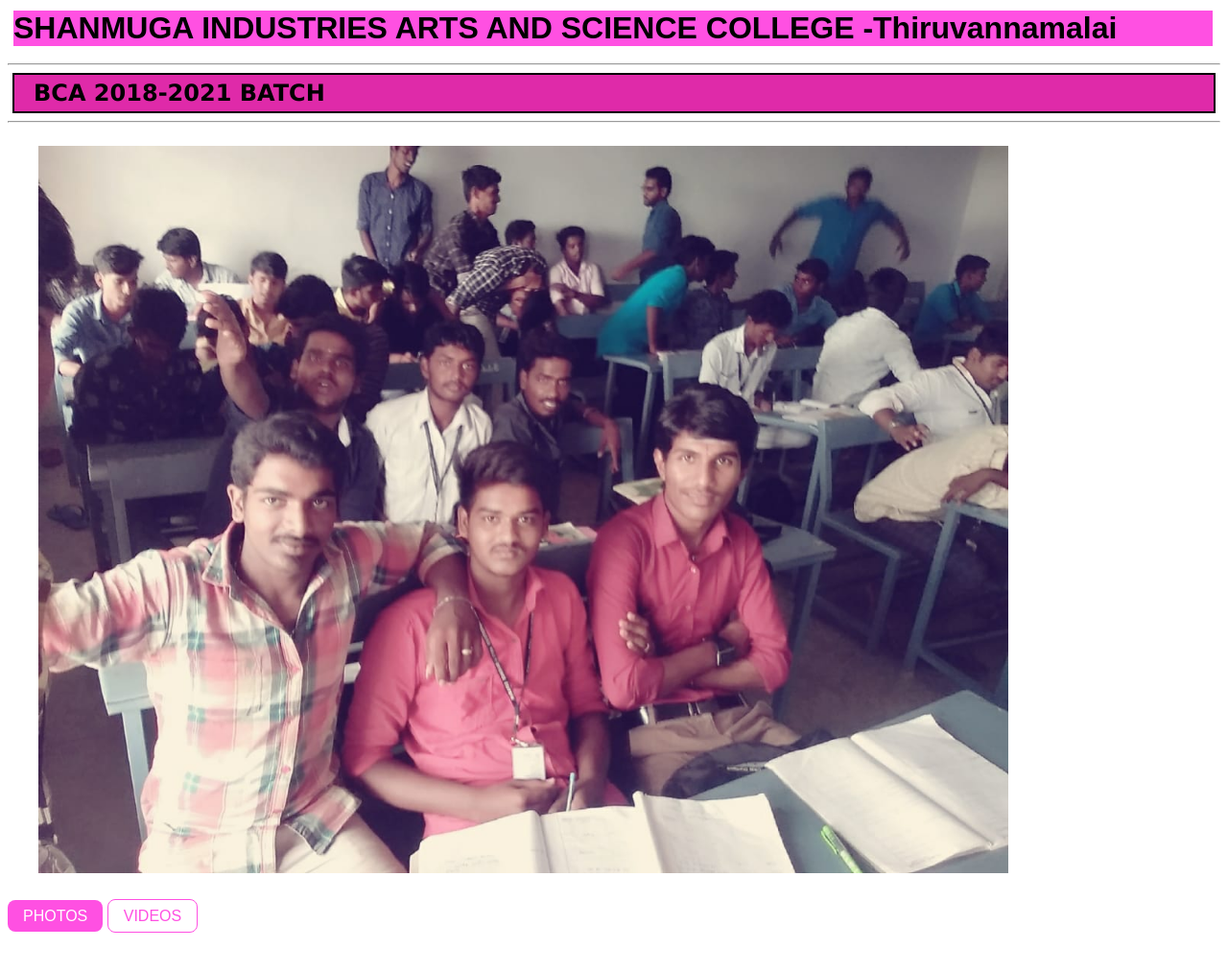
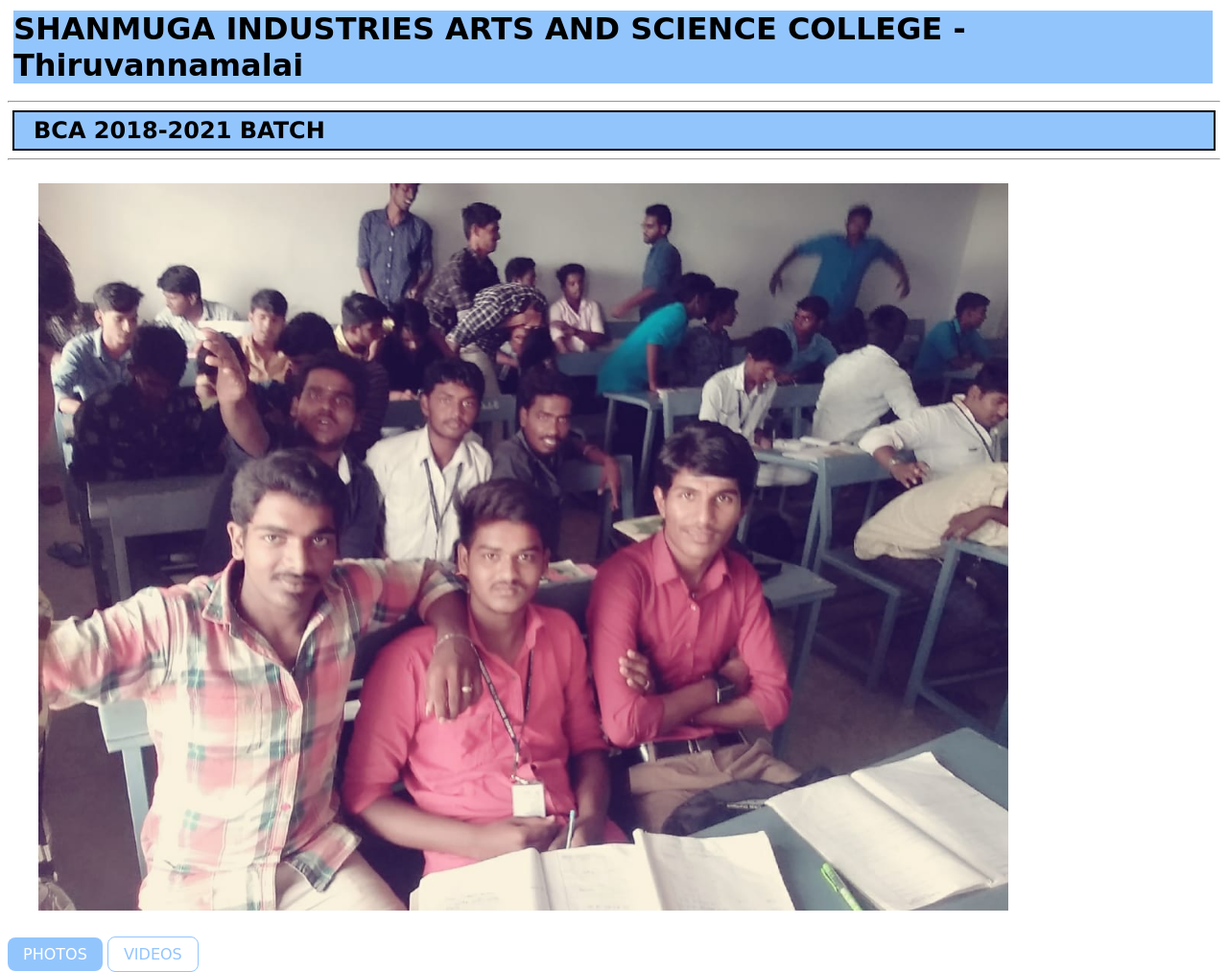
Before and after one commit to vishnuram777/bca, a plain HTML site: page index.html in a window 1280 px wide. Shown: the whole page at 96% size. Before the commit the page ends 972 px from the top, so only its background shows below. Drawn offline with Linux system fonts and the light colour scheme.

Commit message:
Style : changed Primary color
changed primary color of website to blue from pink

```diff
--- a/style.css
+++ b/style.css
@@ -1,9 +1,9 @@
 :root {
-    --primary-color: #ff50e2;
+    --primary-color: #93C5FD;
 }
 
 body {
-    font-family : 'Montserrat', sans-serif;
+    font-family : 'Montserrat', cursive;
 }
 
 
@@ -12,7 +12,7 @@ h1 {
     padding: 5px 5px; */
     margin: 5px 5px 15px 3px;
     border: 3px solid white;
-    background-color:#ff50e2;
+    background-color: var(--primary-color);
 
 }
 
@@ -23,7 +23,7 @@ h2 {
     padding: 5px 20px;
     border : 2px solid black;
     margin: 5px 5px;
-    background-color: hsl(318, 74%, 52%);
+    background-color: var(--primary-color);
     font-family: Verdana, Geneva, Tahoma, sans-serif ;
 }
 
```
